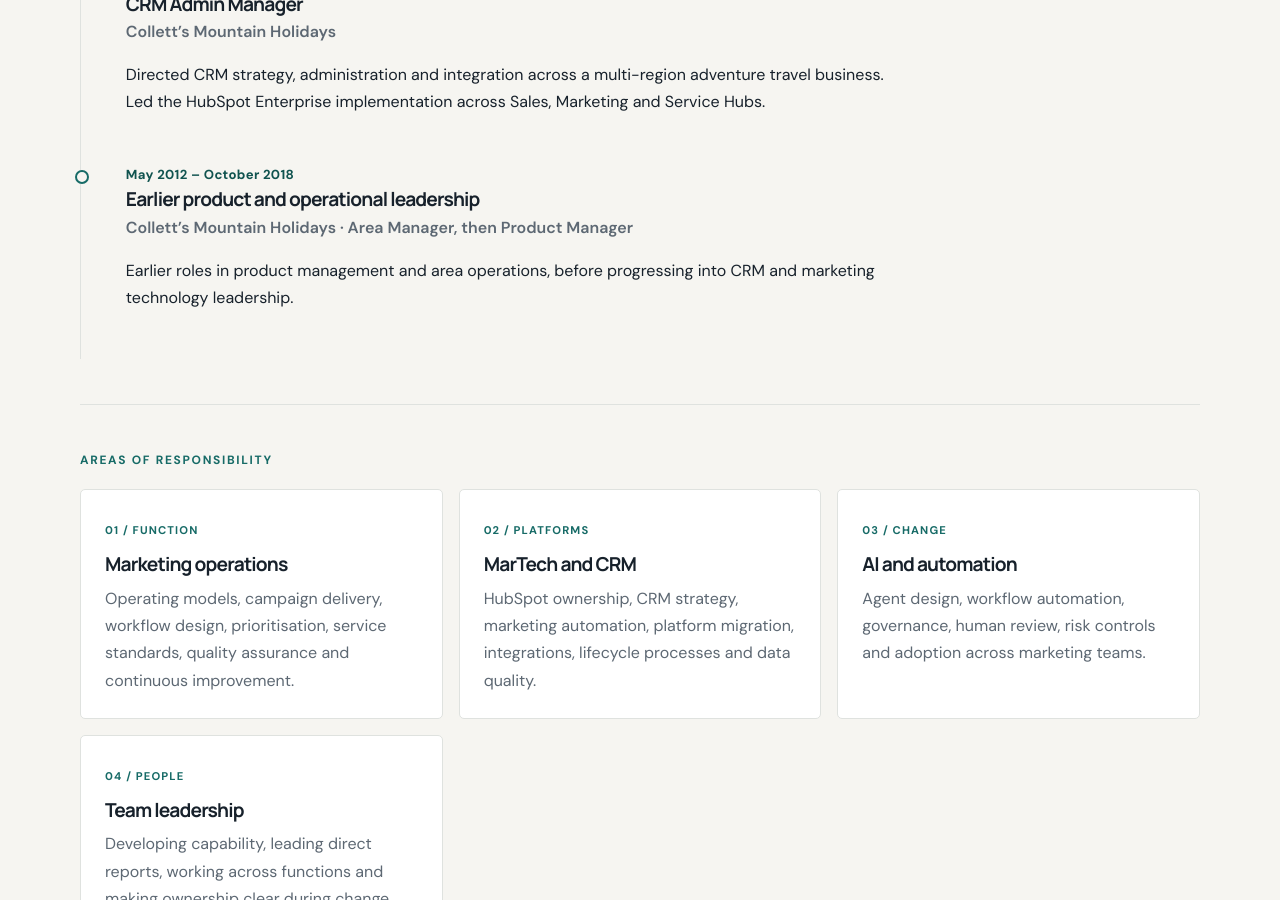
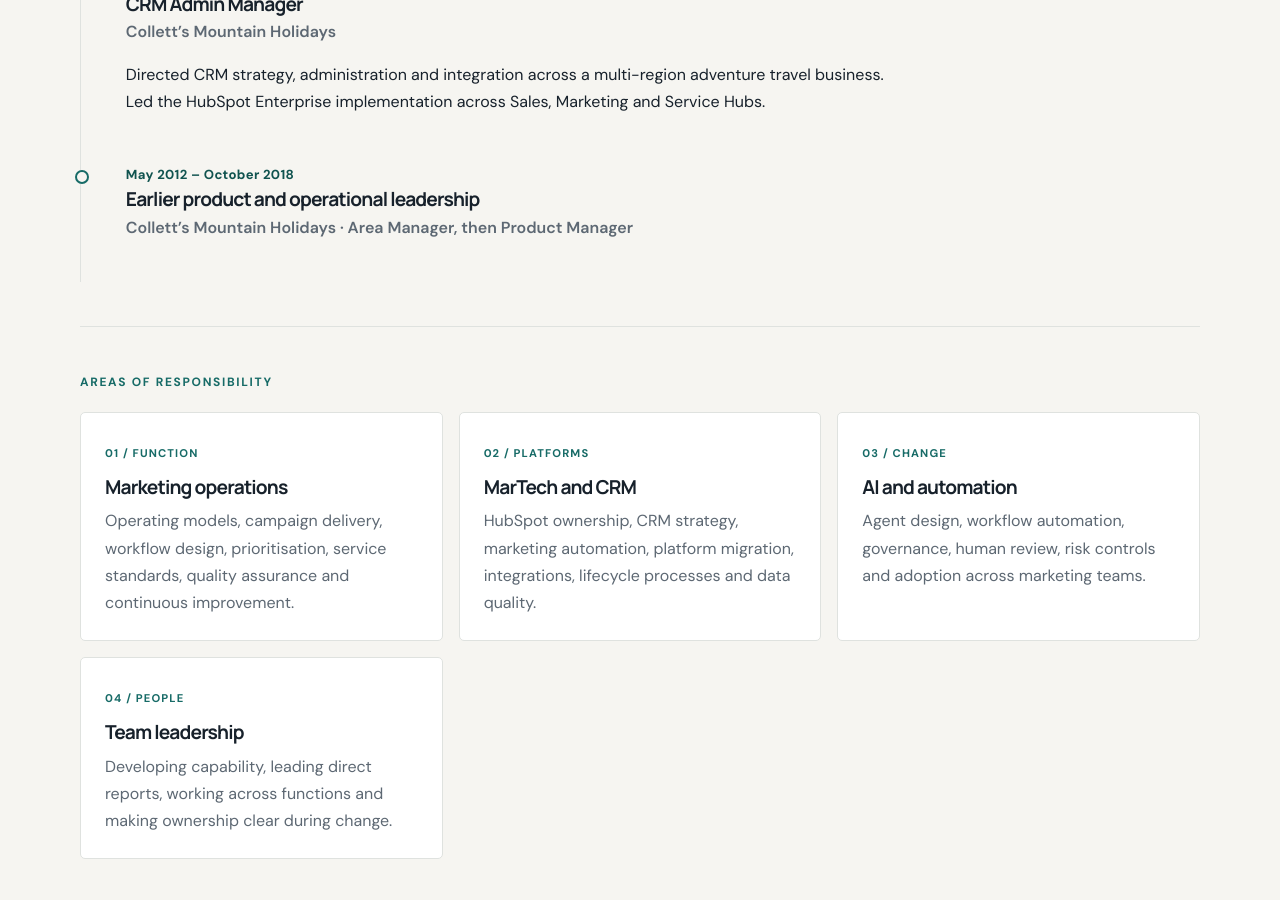
Before and after one commit to georgefwmurray/Marketing-Operations-Control-Centre, a Jekyll site: the page built from about.md, in a window 1280 px wide and 900 px high, scrolled down 2390 px. Built offline with Jekyll 4.4.1, drawn with Linux system fonts in a browser that asks for light colours.

Commit message:
Remove generic early-career filler from About

```diff
--- a/about.md
+++ b/about.md
@@ -62,7 +62,6 @@ permalink: /about/
       <p class="career-dates">May 2012 – October 2018</p>
       <h3>Earlier product and operational leadership</h3>
       <p class="career-employer">Collett’s Mountain Holidays · Area Manager, then Product Manager</p>
-      <p>Earlier roles in product management and area operations, before progressing into CRM and marketing technology leadership.</p>
     </article> </div>
 </section>
 
```
